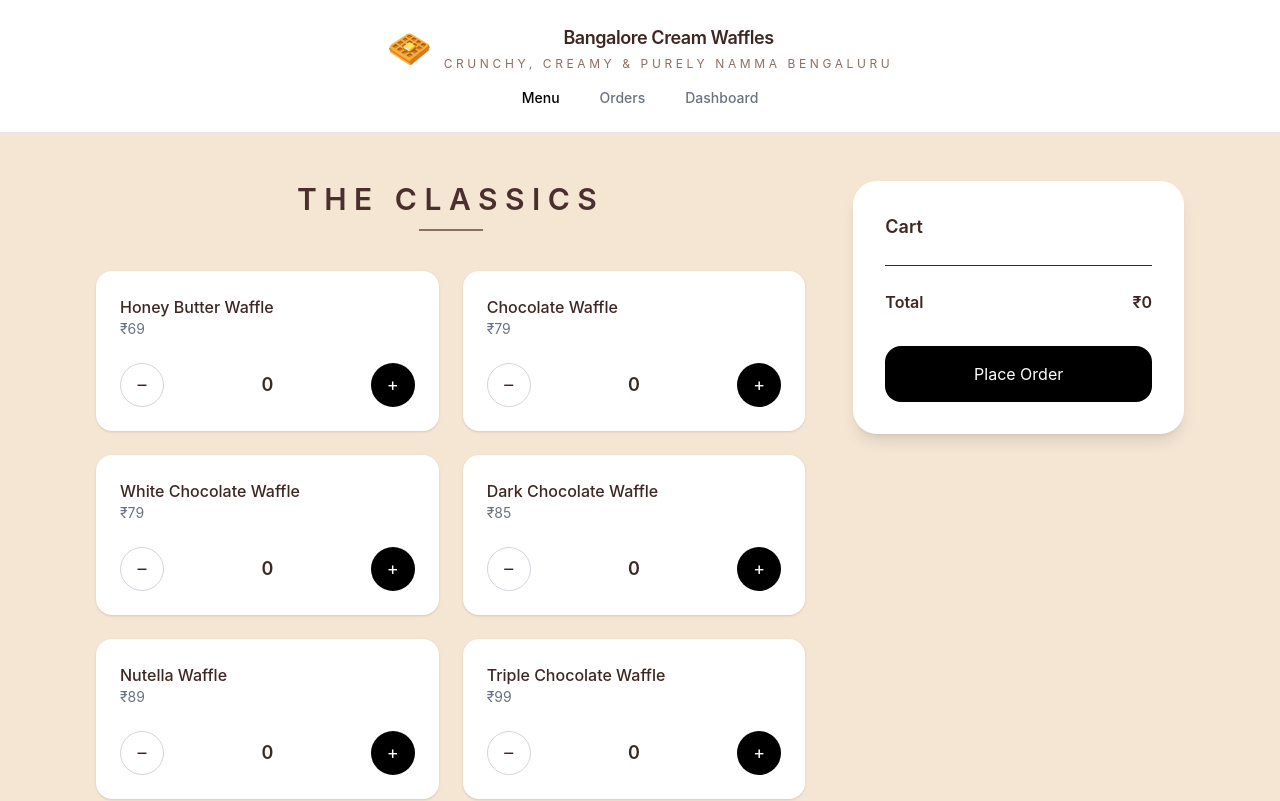
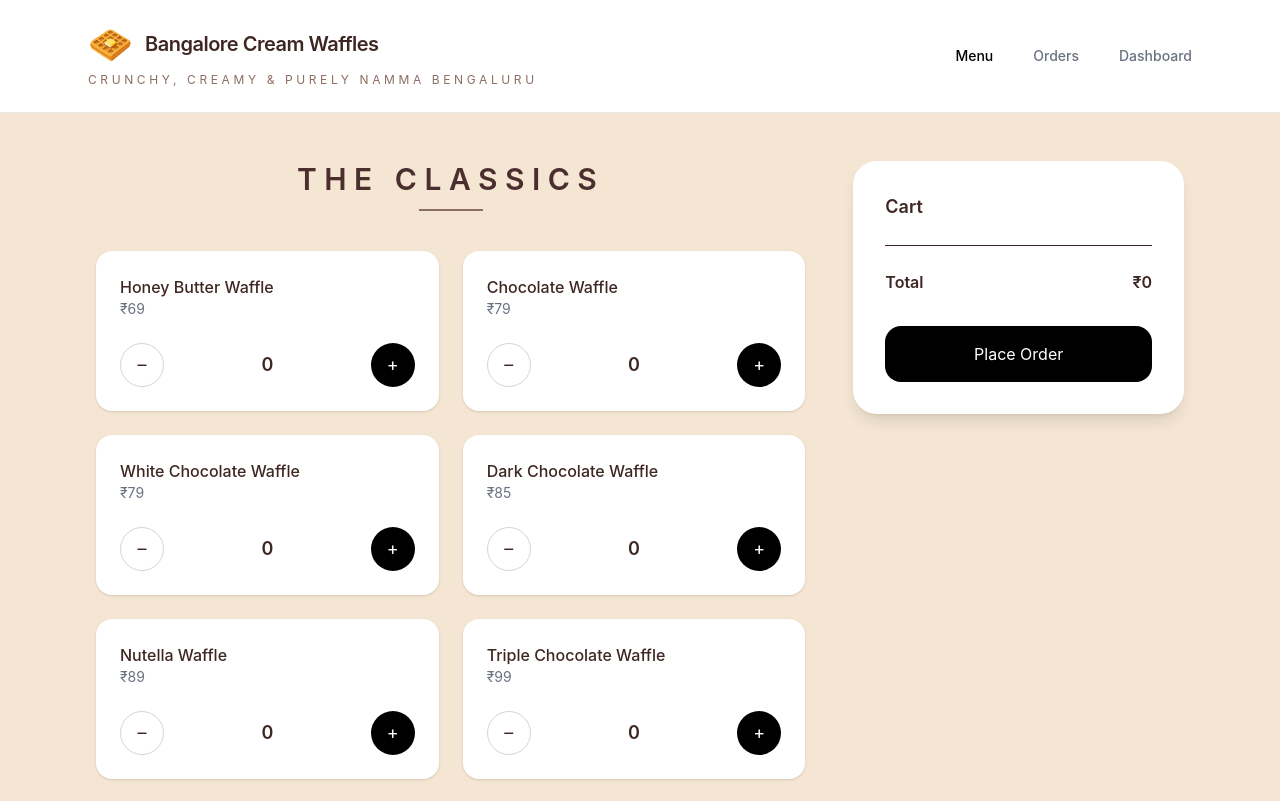
Before and after one commit to Nehaa-Prasad/waffle-tracker, a Next.js app: page / in a window 1280 px wide. Shown: the top 801 px of the page. Built offline with nearby package versions, Linux system fonts and the light colour scheme.

Commit message:
modifications

```diff
--- a/components/Navbar.js
+++ b/components/Navbar.js
@@ -15,23 +15,28 @@ export default function Navbar() {
 
   return (
     <div className="w-full border-b border-gray-200 bg-white">
-      <div className="max-w-6xl mx-auto px-6 py-6 flex flex-col items-center">
+      <div className="max-w-6xl mx-auto px-6 py-6">
 
-        {/* Logo + Name */}
-        <div className="flex items-center gap-3 mb-4">
+        {/* Main Layout */}
+        <div className="flex flex-col md:flex-row md:justify-between md:items-center">
+
+          {/* LEFT SIDE */}
+          <div className="flex flex-col items-center md:items-start">
+
+            <div className="flex items-center gap-3">
               <span className="text-4xl">🧇</span>
-          <div>
-            <h1 className="text-lg font-semibold tracking-tight text-center">
+              <h1 className="text-xl font-semibold tracking-tight">
                 Bangalore Cream Waffles
               </h1>
-            <p className="text-xs tracking-[0.3em] text-[#8d6e63] mt-1 text-center">
+            </div>
+
+            <p className="text-xs tracking-[0.3em] text-[#8d6e63] mt-2 text-center md:text-left">
               CRUNCHY, CREAMY & PURELY NAMMA BENGALURU
             </p>
           </div>
-        </div>
 
-        {/* Centered Links */}
-        <div className="flex justify-center gap-10">
+          {/* RIGHT SIDE */}
+          <div className="flex justify-center md:justify-end gap-10 mt-6 md:mt-0">
             <Link href="/" className={linkStyle("/")}>
               Menu
             </Link>
@@ -44,6 +49,8 @@ export default function Navbar() {
           </div>
 
         </div>
+
+      </div>
     </div>
   )
 }
```
Lines whose indentation alone changed are shown as unchanged.
